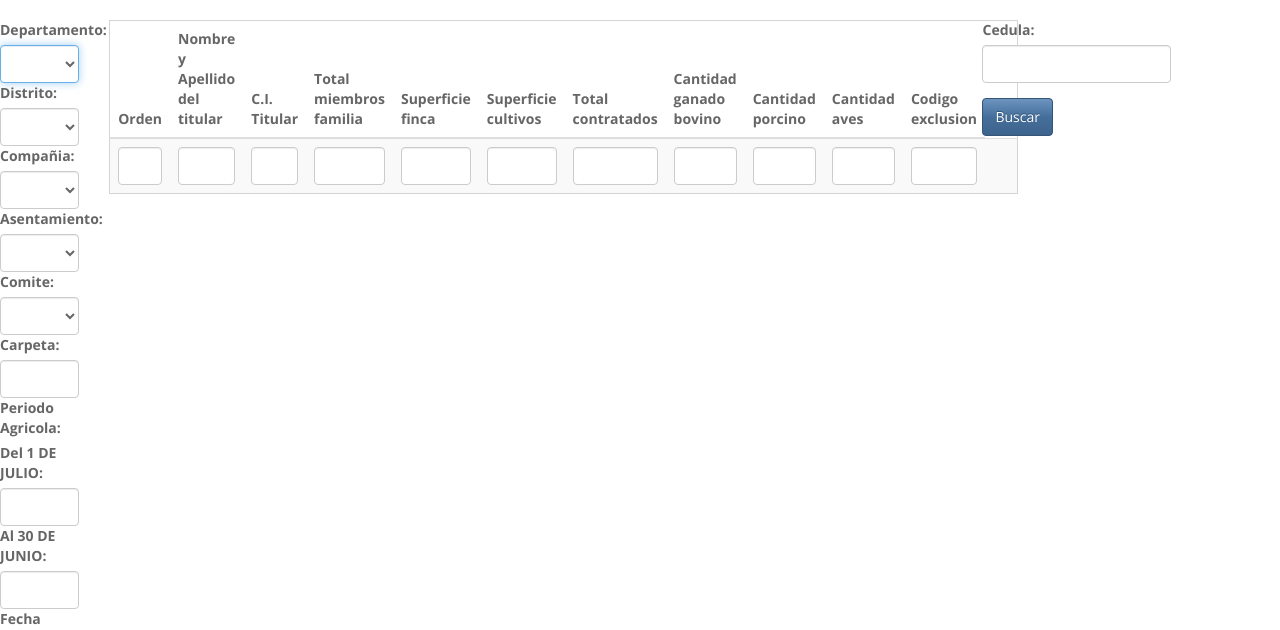
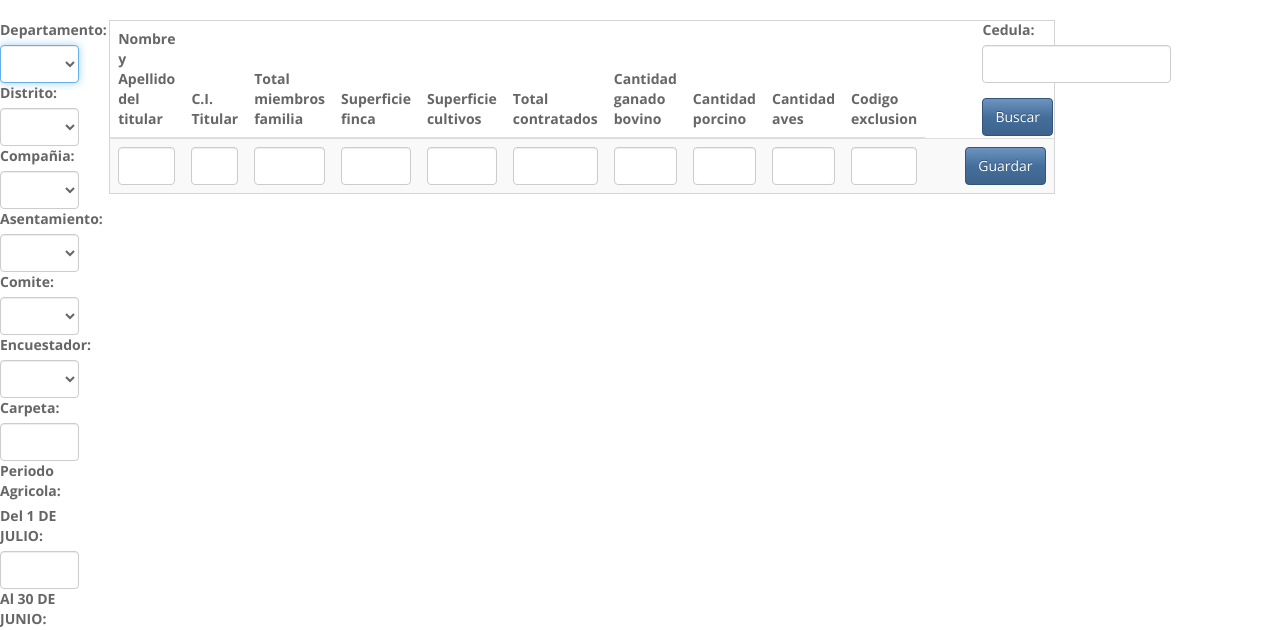
Before and after one commit to vicentfranco/renabe, a CakePHP app: the page made by app/View/formulariosF1/add.ctp in a window 1280 px wide. Shown: the part 52-682 px from the top of the page. Run offline with PHP 8.4 and a stand-in for CakePHP, Linux system fonts and the light colour scheme; the template is opened without the code that fills it: most values are stand-ins (such as "Sample title", 1, 10 or a date in 2020); lists and menus that the app fills with data are empty; some libraries are stand-ins or nearby versions.

Commit message:
Agregamos el action para obtener encuestadores, cambios en la vista para agregar detalles.

```diff
--- a/app/Config/routes.php
+++ b/app/Config/routes.php
@@ -107,3 +107,9 @@ Router::connect('/asentamientos/search/:cedula', array(
         'controller' => 'productores',
         'action' => 'search' )
 );
+
+Router::connect('/users/encuestadores',
+        array(
+            'controller' => 'users',
+            'action' => 'encuestadores'
+        ));
--- a/app/Controller/AsentamientosController.php
+++ b/app/Controller/AsentamientosController.php
@@ -39,13 +39,13 @@ class AsentamientosController extends AppController{
         $response = array();
 
         try{
-            $asentamientos = $this->Asentamiento->find('all',array('conditions'=>array('compania_id'=>$id)));
+            $asentamientos = $this->Asentamiento->find('all',array('conditions'=>array('distrito_id'=>$id)));
         } catch (Exception $ex) {
             return Err.getErrorFromDescription('001','Error inesperado');
         }
         foreach($asentamientos as $asentamiento){
             $data = $asentamiento['Asentamiento'];
-            $a = array("id"=>$data['id'], "nombre"=>$data['nombre'], "compania_id"=>$data['compania_id']);
+            $a = array("id"=>$data['id'], "nombre"=>$data['nombre'], "distrito_id"=>$data['distrito_id']);
             array_push($response, $a);
         }
         return $this->responseJson($response);
--- a/app/View/Elements/cabecera.ctp
+++ b/app/View/Elements/cabecera.ctp
@@ -12,7 +12,7 @@
             </select>
 
             <label for="s-compania">Compañia:</label>
-            <select class="form-control" id="s-compania">
+            <select class="form-control" id="s-compania" name="data[FormularioF1][compania_id]">
 
             </select>
 
@@ -22,9 +22,13 @@
             </select>
 
             <label for="s-comite">Comite:</label>
-            <select class="form-control" id="s-comite">
+            <select class="form-control" id="s-comite" name="data[FormularioF1][comite_id]">
+            </select>
 
+            <label for="s-comite">Encuestador:</label>
+            <select class="form-control" id="s-encuestador" name="data[FormularioF1][encuestador_id]">
             </select>
+
 
             <label for="s-carpeta">Carpeta:</label>
             <input type="text" class="form-control" id="t-carpeta" name="data[FormularioF1][carpeta_id]">
--- a/app/View/formulariosF1/add.ctp
+++ b/app/View/formulariosF1/add.ctp
@@ -8,7 +8,6 @@
         <table class="table table-striped">
             <thead>
                     <tr>
-                        <th>Orden</th>
                         <th>Nombre y Apellido del titular</th>
                         <th>C.I. Titular</th>
                         <th>Total miembros familia</th>
@@ -23,7 +22,6 @@
             </thead>
             <tbody>
                 <tr>
-                    <td><input type="text" class="form-control" id="t-orden"></td>
                     <td><input type="text" class="form-control" id="t-nombre"></td>
                     <td><input type="text" class="form-control" id="t-ci"></td>
                     <td><input type="text" class="form-control" id="t-cantfamilia"></td>
@@ -36,6 +34,7 @@
                     <td><input type="text" class="form-control" id="t-codexcl" name="data[FormularioF1][codigo_exclusion]"></td>
                     <td><input type="hidden" class="form-control" id="t-hid-cabecera" name="data[FormularioF1][formulario_id]"></td>
                     <td><input type="hidden" class="form-control" id="t-hid-productor" name="data[FormularioF1][productor_id]"></td>
+                    <td><input type="button" class="btn btn-primary" id="b-agregar-detalle" value="Guardar"/></td>
                 </tr>
                 </tbody>
         </table>
@@ -65,6 +64,22 @@ String.format = function() {
 
 var productor = null;
 $(document).ready(function(){
+        $.ajax({
+            type: "GET",
+            dataType: "json",
+            url: "<?php echo $this->Html->url(array("controller"=>"users", "action"=>"encuestadores"))?>",
+            success: function(data){
+                 $("#s-encuestador").append("<option></option>");
+                for(var i in data){
+                    var encue = data[i];
+                    var option =
+                            String.format("<option value={0}>{1}</option>", encue.id, encue.nombre);
+                    $("#s-encuestador").append(option);
+                }
+        }
+        });
+
+
         $("#s-departamento").focus();
         $.ajax({
             type: "GET",
@@ -111,6 +126,7 @@ $(document).ready(function(){
             $("#s-asentamiento").append("<option></option>");
             $("#s-compania").append("<option></option>");
             $("#s-comite").append("<option></option>");
+
             var url_compania ="<?php echo $this->
                     Html->url(array("controller"=>"companias", "action"=>"view"))?>"+"/"+selected;
 
@@ -206,9 +222,9 @@ $(document).ready(function(){
 
         $("#b-agregar").click(function(){
             $("#t-nombre").val(productor["nombre"]);
-            $("#t-id-prod").val(productor["id"]);
             $("#t-ci").val(productor["cedula"]);
             $("#t-cantfamilia").val(productor["cantFamilia"]);
+            $("#t-hid-productor").val(productor['id']);
 
         });
 
@@ -236,8 +252,8 @@ $(document).ready(function(){
                     url: url,
                     success: function(data){
                         alert(data);
-                        if(data["status"] == "OK"){
-                            $("#t-hid-cabecera").val(data['id']);
+                        if(data["status"] == "ok"){
+                            $("#t-hid-cabecera").val(data['message']);
                         }else{
                             alert('error al guardar la cabecera');
                         }
```
Also changed, not shown: app/Controller/UsersController.php (+19 -0 lines).
